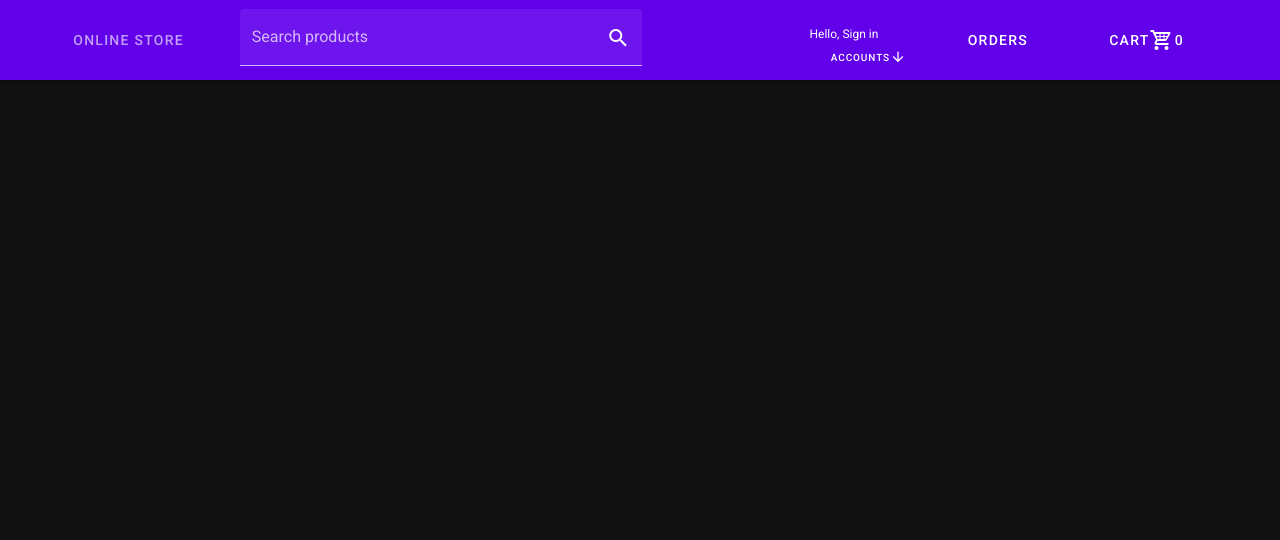
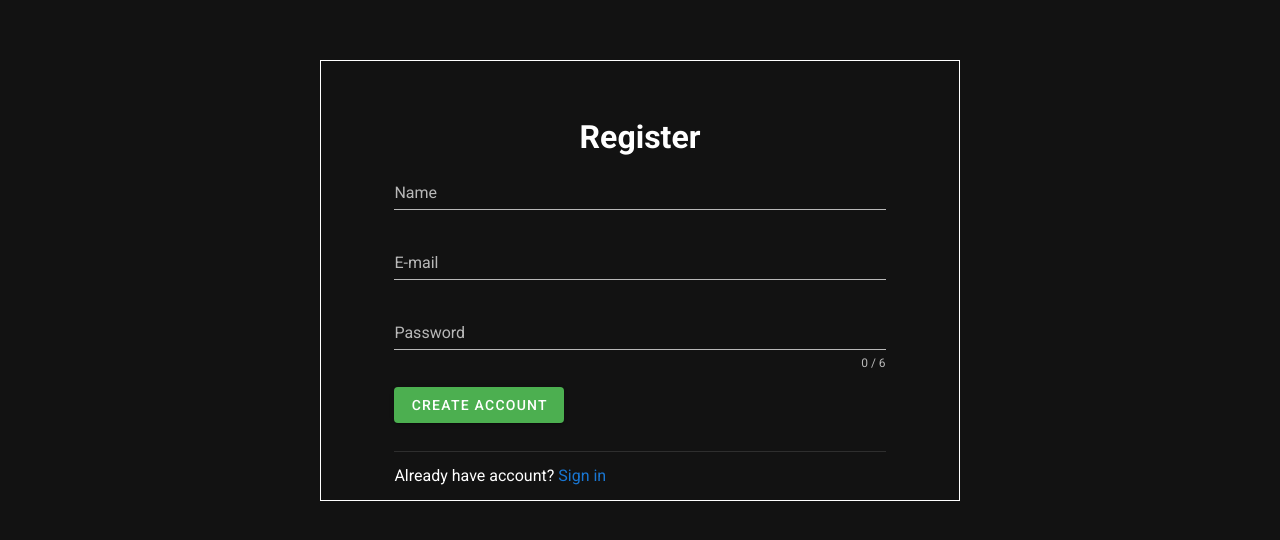
Before and after one commit to AnteAntonini/PIS-Online_Store, a Nuxt app in the folder client/: page /signup in a window 1280 px wide. Shown: the top 540 px of the page. Built offline with nearby package versions, Linux system fonts and the light colour scheme.

Commit message:
signup page

```diff
--- /dev/null
+++ b/client/layouts/none.vue
@@ -0,0 +1,15 @@
+<template>
+  <v-app dark>
+    <nuxt/>
+  </v-app>
+</template>
+
+<script>
+export default {
+  data () {
+    return {
+
+    }
+  }
+}
+</script>
--- a/client/nuxt.config.js
+++ b/client/nuxt.config.js
@@ -40,12 +40,17 @@ export default {
     '@nuxtjs/axios',
     // https://go.nuxtjs.dev/pwa
     '@nuxtjs/pwa',
+    '@nuxtjs/auth',
   ],
 
   // Axios module configuration: https://go.nuxtjs.dev/config-axios
   axios: {
     proxy: true,
     baseURL: URL
+  },
+
+  proxy: {
+    '/api': URL
   },
 
   // PWA module configuration: https://go.nuxtjs.dev/pwa
@@ -76,5 +81,18 @@ export default {
 
   // Build Configuration: https://go.nuxtjs.dev/config-build
   build: {
+  },
+
+  auth: {
+    strategies: {
+      local: {
+        endpoints: {
+          login: {
+            propertyName: 'token'
+          },
+          logout: true
+        }
+      }
+    }
   }
 }
--- /dev/null
+++ b/client/pages/signup.vue
@@ -0,0 +1,46 @@
+<template>
+  <div class="container mt-15">
+    <h1 class="mt-10" style="text-align: center">Register</h1>
+    <v-form v-model="valid" class="form mx-auto" lazy-validation>
+      <v-text-field v-model="name" label="Name" required></v-text-field>
+
+      <v-text-field v-model="email" label="E-mail" required></v-text-field>
+      <v-text-field v-model="password" label="Password" required :counter="6"
+      :rules="passwordRules"></v-text-field>
+      <v-btn class="my-4" color="green">Create account</v-btn>
+      <v-divider class="my-3"></v-divider>
+      <span>Already have account? <a href="#" class="sign-in-btn">Sign in</a></span>
+    </v-form>
+  </div>
+</template>
+
+<script>
+    export default {
+      layout: 'none',
+      data() {
+        return {
+          name: '',
+          email: '',
+          valid: '',
+          password: '',
+          passwordRules: [
+            v => !!v || 'Password is required',
+            v => (v && v.length <= 10) || 'Password must be at lest  6 characters',
+          ],
+        }
+      }
+    }
+</script>
+
+<style scoped>
+.form {
+  width: 80% !important;
+}
+.container {
+  width: 50%;
+  border: 1px solid white
+}
+.sign-in-btn {
+  text-decoration: none;
+}
+</style>
```
Also changed, not shown: 1 other file (tests, documents, lock files or other folders).
